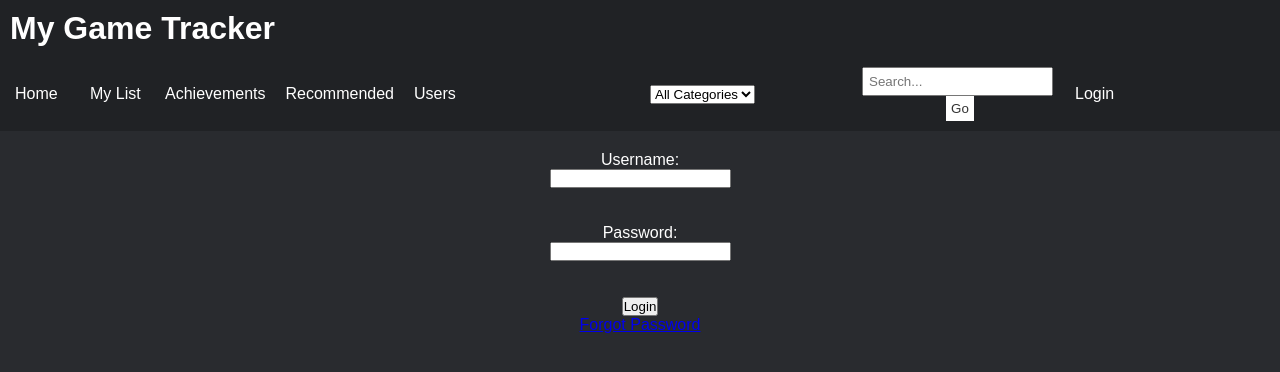
After one commit to camillesosa/My-Game-Tracker, a PHP site: page /login.html in a window 1280 px wide. The commit adds this page. Shown: the top 372 px of the page. Run offline with PHP 8.4, Linux system fonts and the light colour scheme.

Commit message:
#RB Update Home and Login pages

```diff
--- /dev/null
+++ b/login.html
@@ -0,0 +1,79 @@
+<!-- FILEPATH: /c:/git/My-Game-Tracker/login.html -->
+
+<!DOCTYPE html>
+<html>
+    <head>
+        <title>Login Page</title>
+        <link rel="stylesheet" href="style.css">
+        <style>
+            .container {
+                display: flex;
+                justify-content: space-between;
+            }
+            .left-column {
+                width: 20%;
+            }
+            .right-column {
+                width: 20%;
+            }
+            .middle-column {
+                width: 60%;
+                display: flex;
+                justify-content: center;
+                align-items: center;
+            }
+            form {
+                display: flex;
+                flex-direction: column;
+                align-items: center;
+            }
+        </style>
+    </head>
+    <body>
+        <h1 class="header">My Game Tracker</h1>
+        <div class="header">
+            <ul class="left_nav">
+                <li><a href="home.html">Home</a></li>
+                <li><a href="#">My List</a></li>
+                <li><a href="#">Achievements</a></li>
+                <li><a href="#">Recommended</a></li>
+                <li><a href="#">Users</a></li>
+            </ul>
+            <span class="logo" style="width: 100vw;"></span>
+            <ul class="right_nav">
+                <li>
+                    <select name="categories">
+                        <option value="all">All Categories</option>
+                        <option value="action">Action</option>
+                        <option value="adventure">Adventure</option>
+                        <option value="rpg">RPG</option>
+                        <option value="sports">Sports</option>
+                    </select>
+                </li>
+                <li>
+                    <form>
+                        <input type="text" placeholder="Search...">
+                        <button type="submit">Go</button>
+                    </form>
+                </li>
+                <li><a href="/">Login</a></li>
+            </ul>
+        </div>
+        <div class="main">
+            <div class="container">
+                <div class="left-column"></div>
+                <div class="middle-column">
+                    <form>
+                        <label for="username">Username:</label>
+                        <input type="text" id="username" name="username"><br><br>
+                        <label for="password">Password:</label>
+                        <input type="password" id="password" name="password"><br><br>
+                        <button type="submit">Login</button>
+                        <a href="#">Forgot Password</a>
+                    </form>
+                </div>
+                <div class="right-column"></div>
+            </div>
+        </div>
+    </body>
+</html>
--- a/style.css
+++ b/style.css
@@ -9,7 +9,7 @@
 
 /* Set font family and size */
 body {
-    background-color: #2f3136;
+    background-color: #292b2f;
     font-family: Arial, sans-serif;
     font-size: 16px;
 }
@@ -74,7 +74,7 @@ body {
 
 /* Style the main content */
 .main {
-    max-width: 800px;
+    max-width: 95%;
     margin: 0 auto;
     padding: 20px;
 }
@@ -111,8 +111,8 @@ body {
 }
 
 .scrolling-list img {
-    padding: 10%;
-    margin-right: 10px;
+    max-width: 200px;
+    padding: 5%;
 }
 
 .scrolling-list p {
@@ -120,13 +120,52 @@ body {
 }
 
 .trending-topics {
-    background-color: #292b2f;
+    color: #fff;
+    margin: 10px;
+    background-color: #2f3136;
 }
 
 .trending-topics ul{
-    background-color: #292b2f;
+    background-color: #2f3136;
+}
+
+.trending-topics li{
+    color: #fff;
 }
 
 .trending-topics a {
     color: #fff;
 }
+
+
+/*
+
+Login Page Style
+
+*/
+
+.container {
+    display: flex;
+    justify-content: space-between;
+}
+.left-column {
+    width: 20%;
+}
+.right-column {
+    width: 20%;
+}
+.middle-column {
+    width: 60%;
+    display: flex;
+    justify-content: center;
+    align-items: center;
+}
+form {
+    display: flex;
+    flex-direction: column;
+    align-items: center;
+}
+
+form label{
+    color: #fff;
+}
```
Also changed, not shown: home.html (+5 -3 lines).
